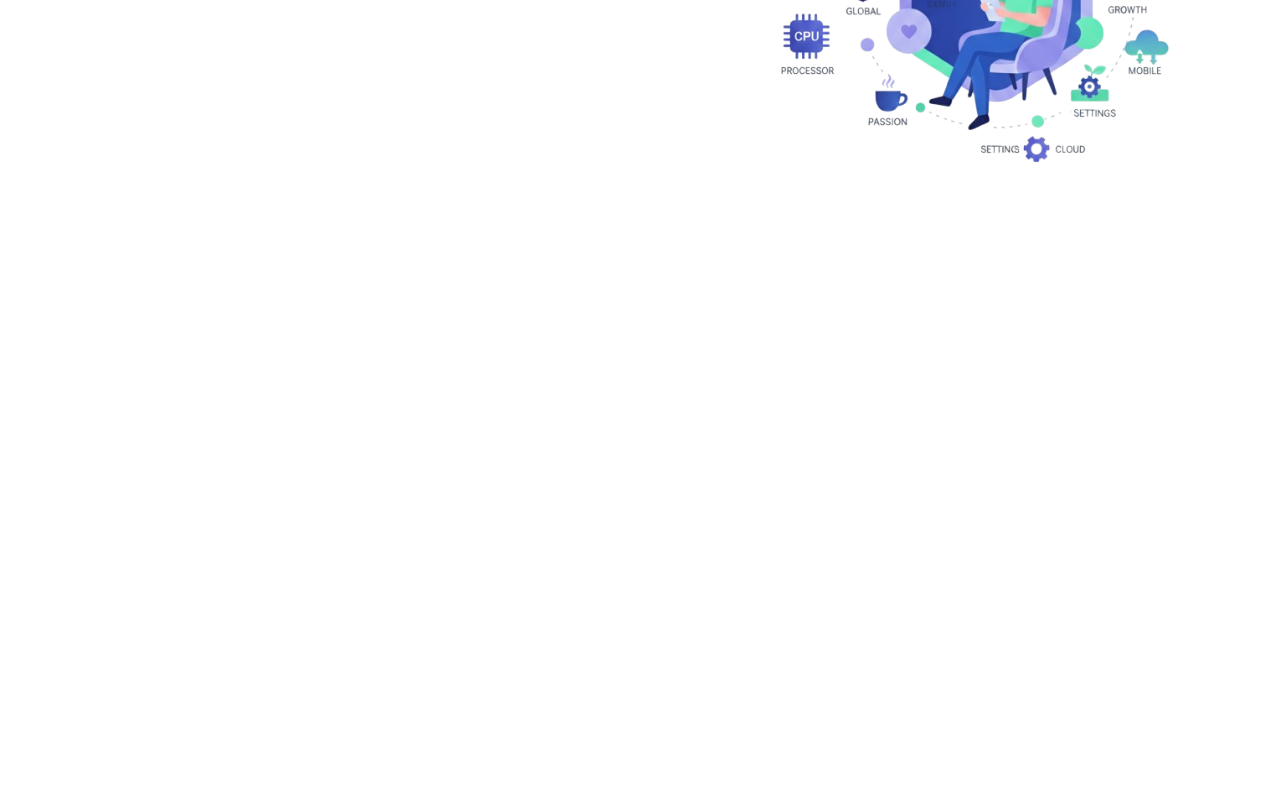
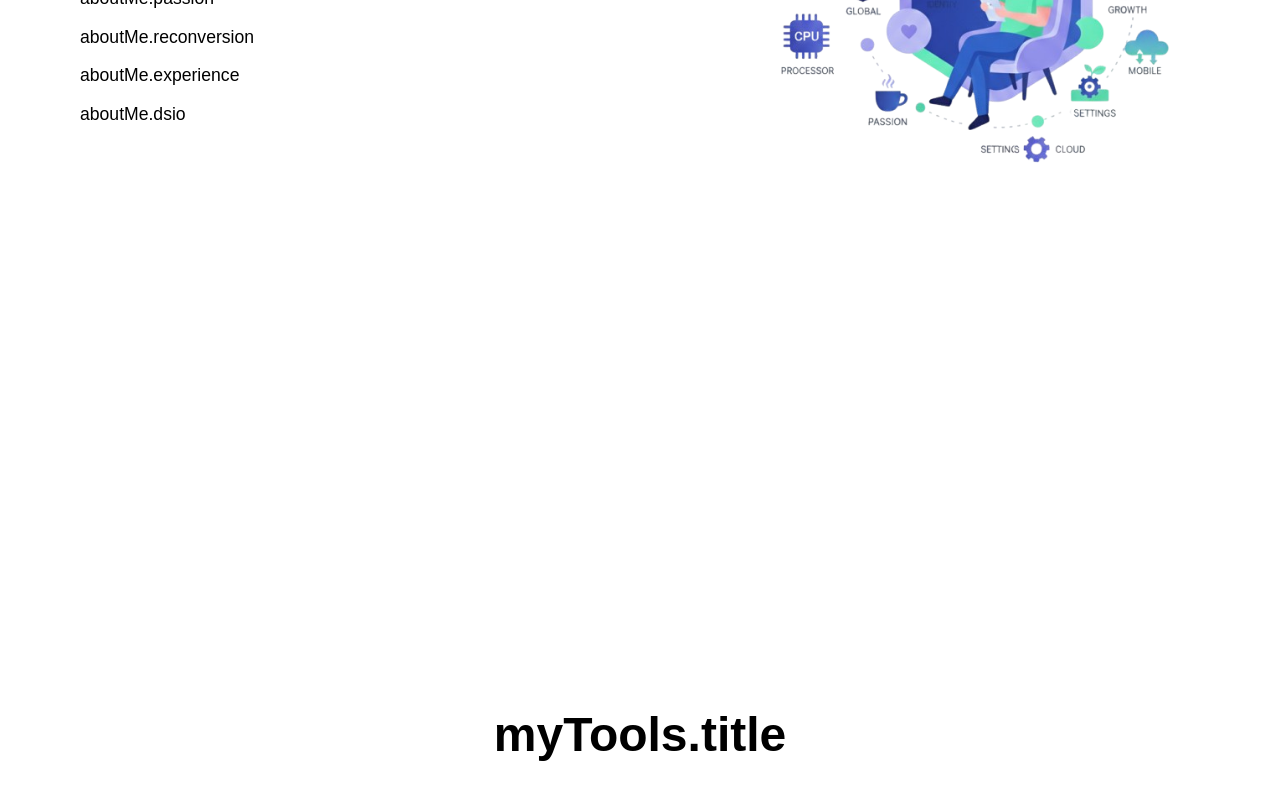
Before and after one commit to jchris3434/CV-2026, a Next.js app: page /en in a window 1280 px wide. Shown: the part 1170-1970 px from the top of the page. Before the commit the page ends 1536 px from the top, so only its background shows below. Built offline with nearby package versions, Linux system fonts and the light colour scheme; a web font is replaced by a local one.

Commit message:
component tools base ok

```diff
--- a/app/[locale]/Components/AboutMe/about.module.css
+++ b/app/[locale]/Components/AboutMe/about.module.css
@@ -1,19 +1,21 @@
 .sectionAbout {
-  height: calc(100vh - 4rem);
+  min-height: calc(100vh - 4rem);
   width: 90%;
   margin: 0 auto;
   display: flex;
   justify-content: space-between;
+  align-items: center; /* 👈 centrage visuel réel */
 }
+
 
 .divLeft {
   width: 55%;
   /* background-color: lightgray; */
   /* display: flex; */
-  flex-direction: column;
-  justify-content: center;
+  /* flex-direction: column;
+  justify-content: center;  */
   padding: 1rem;
-  padding-top: 3rem;
+  /* padding-top: 3rem; */
   font-size: 1.1rem;
 
 }
--- /dev/null
+++ b/app/[locale]/Components/MyTools/mytools.module.css
@@ -0,0 +1,17 @@
+.sectionMyTools {
+  min-height: calc(100vh - 4rem);
+  width: 90%;
+  margin: 0 auto;
+  display: flex;
+  align-items: center;       /* centrage vertical */
+  justify-content: center;   /* centrage horizontal */
+}
+
+.container {
+  width: 100%;
+  text-align: center;
+}
+
+.title {
+  font-size: 3rem;
+}
--- /dev/null
+++ b/app/[locale]/Components/MyTools/mytools.tsx
@@ -0,0 +1,16 @@
+'use client';
+
+import styles from './mytools.module.css';
+import { useTranslations } from 'next-intl';
+
+export default function MyTools() {
+  const t = useTranslations('myTools');
+
+  return (
+    <section id="tools" className={styles.sectionMyTools}>
+      <div className={styles.container}>
+        <h1 className={styles.title}>{t('title')}</h1>
+      </div>
+    </section>
+  );
+}
--- a/app/[locale]/page.tsx
+++ b/app/[locale]/page.tsx
@@ -3,6 +3,7 @@ import { Metadata } from 'next';
 import Welcome from './Components/Welcome/welcome';
 import Navbar from './Components/Navbar/navbar';
 import AboutMe from './Components/AboutMe/about';
+import MyTools from './Components/MyTools/mytools';
 import { Funnel_Sans  } from 'next/font/google';
 
 export const metadata: Metadata = {
@@ -23,6 +24,7 @@ export default function HomePage() {
       <Navbar />
       <Welcome />
       <AboutMe />
+      <MyTools />
     </div>
 
     </>
--- a/dictionaries/fr.json
+++ b/dictionaries/fr.json
@@ -23,6 +23,9 @@
   "reconversion": "Après plus de dix ans d’expérience dans l’hôtellerie de luxe à l’international, j’ai entrepris une reconversion professionnelle en 2022 pour me consacrer pleinement au développement web. Diplômé <important>Développeur Web & Web Mobile</important>, puis <important>Concepteur Développeur d’Applications (option DevOps)</important>, je combine rigueur, sens du service et compétences techniques.",
   "experience": "J’ai exercé en tant que développeur front-end au sein de l’agence digitale <important>Osmova (French Tech)</important> et chez <important>Exaprint</important>, où j’ai contribué à la réalisation de projets innovants et à la transformation numérique.",
   "dsio": "Aujourd’hui, basé sur <important>l’île de La Réunion</important>, terre où une partie de mes racines se trouvent, j’ai rejoint la <important>Direction des systèmes d'information et Organisation</important> du <important>Conseil Régional de La Réunion</important>, où je participe à des projets numériques à forts enjeux organisationnels et institutionnels."
-}
+},
+"myTools": {
+    "title": "Mes outils"
+  }
 
 }
```
